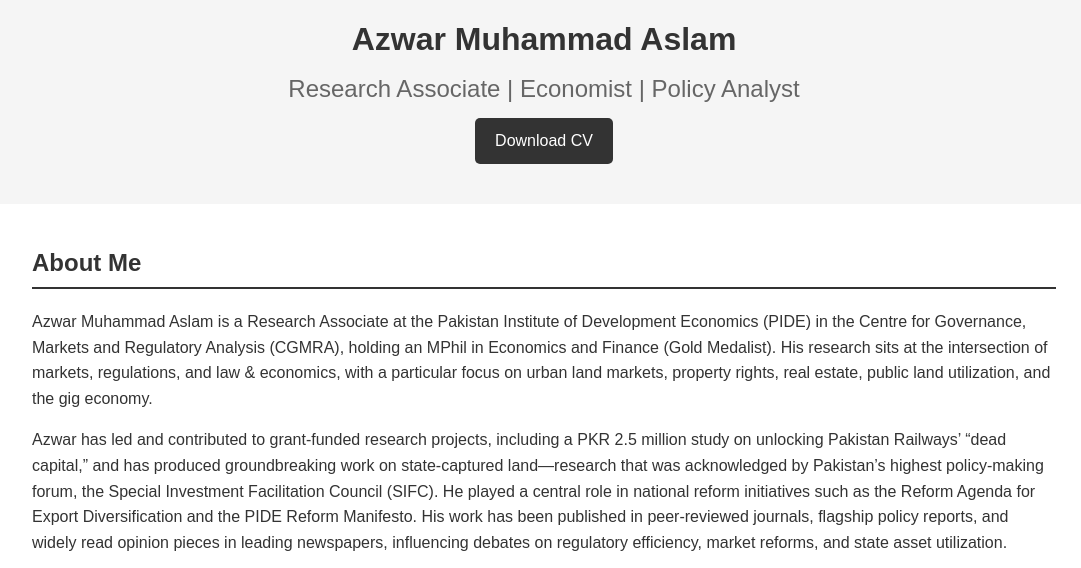
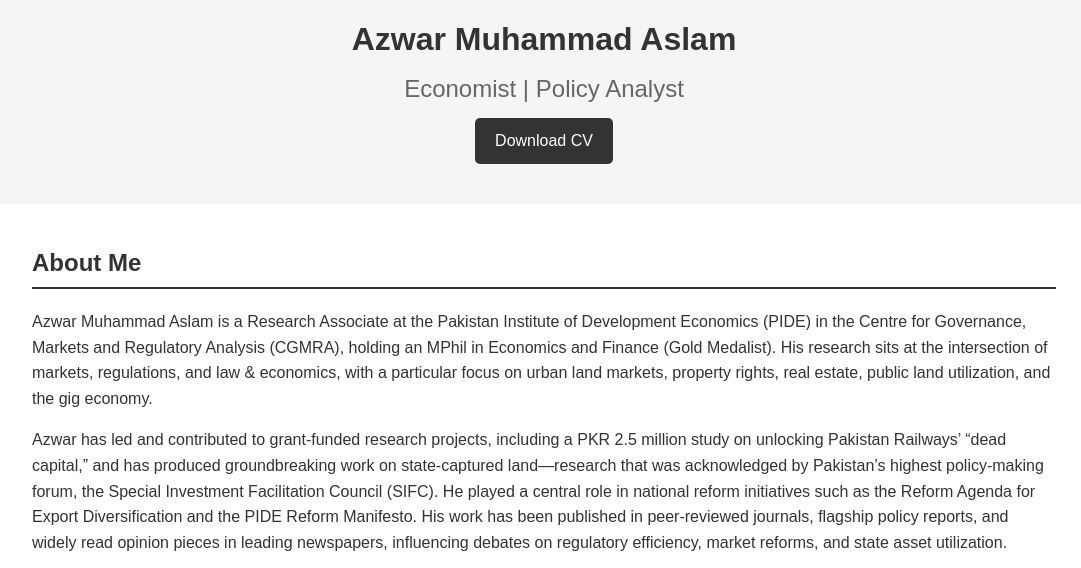
Before and after one commit to azwaraslam/azwaraslam.github.io, a plain HTML site: page index.html in a window 1280 px wide. Shown: the part 194-762 px from the top of the page, without its empty margins (96-1177 px from the left). Drawn offline with Linux system fonts and the light colour scheme.

Commit message:
Update index.html

```diff
--- a/index.html
+++ b/index.html
@@ -12,7 +12,7 @@
     <div class="container">
         <img src="profile.jpg" alt="Azwar Muhammad Aslam" class="profile-pic">
         <h1>Azwar Muhammad Aslam</h1>
-        <h2>Research Associate | Economist | Policy Analyst</h2>
+        <h2>Economist | Policy Analyst</h2>
         <a href="CV_Azwar_Muhammad_Aslam.pdf" class="btn" download>Download CV</a>
     </div>
 </header>
```
